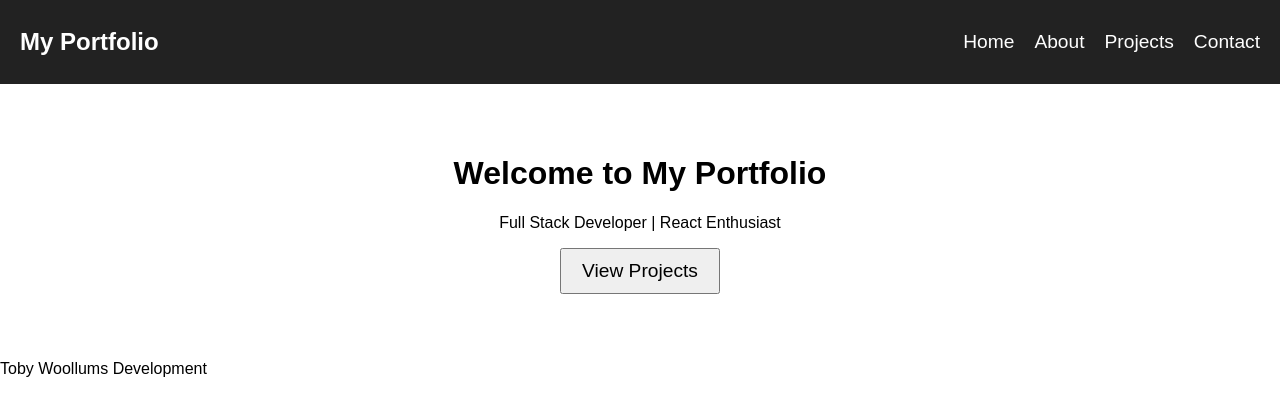
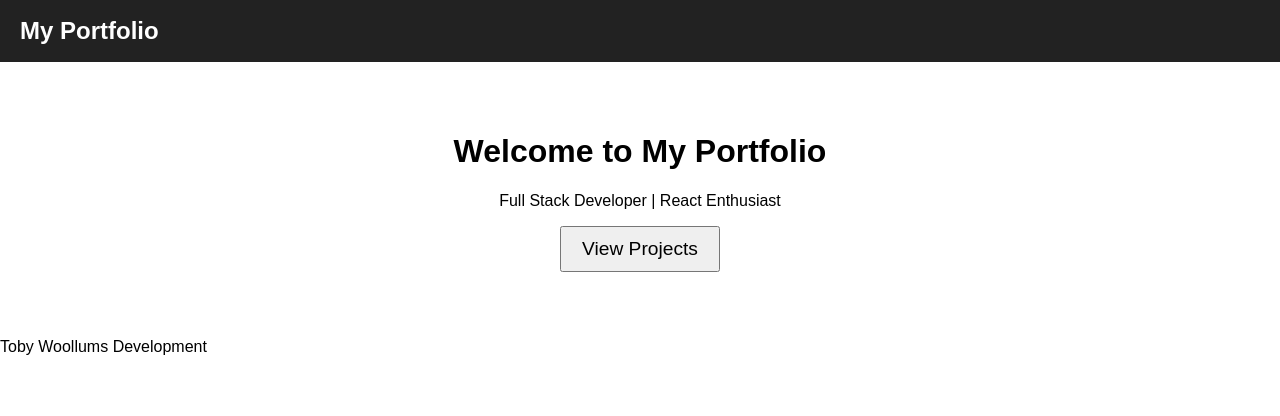
Before and after one commit to woollumst/woollumst.github.io, a React (Vite) app: page / in a window 1280 px wide. Shown: the top 416 px of the page. Built offline with nearby package versions, Linux system fonts and the light colour scheme.

Commit message:
Update Navbar.css

```diff
--- a/src/components/Navbar.css
+++ b/src/components/Navbar.css
@@ -28,6 +28,16 @@
   color: white;
   text-decoration: none;
   font-size: 1.2em;
+}
+
+.nav-links {
+  transition: max-height 0.3s ease-in-out;
+  max-height: 0;
+  overflow: hidden;
+}
+
+.nav-links.open {
+  max-height: 300px;
 }
 
 /* Mobile Navigation */
```
